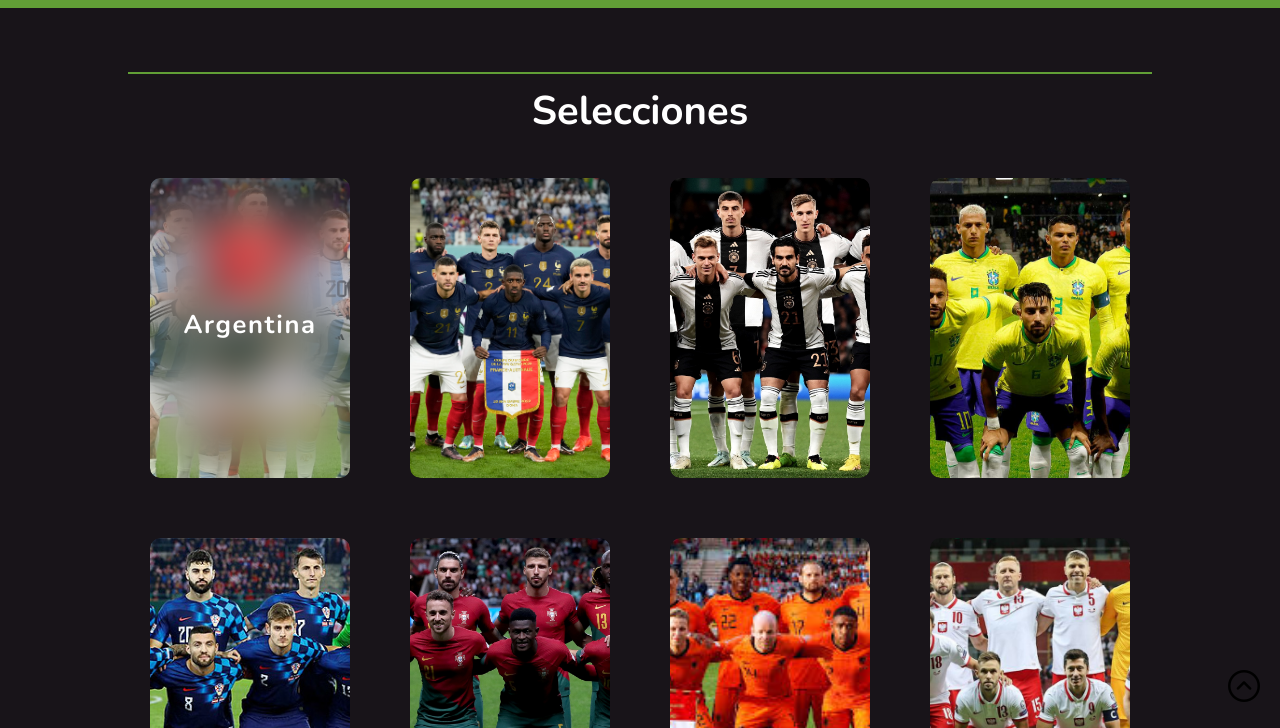
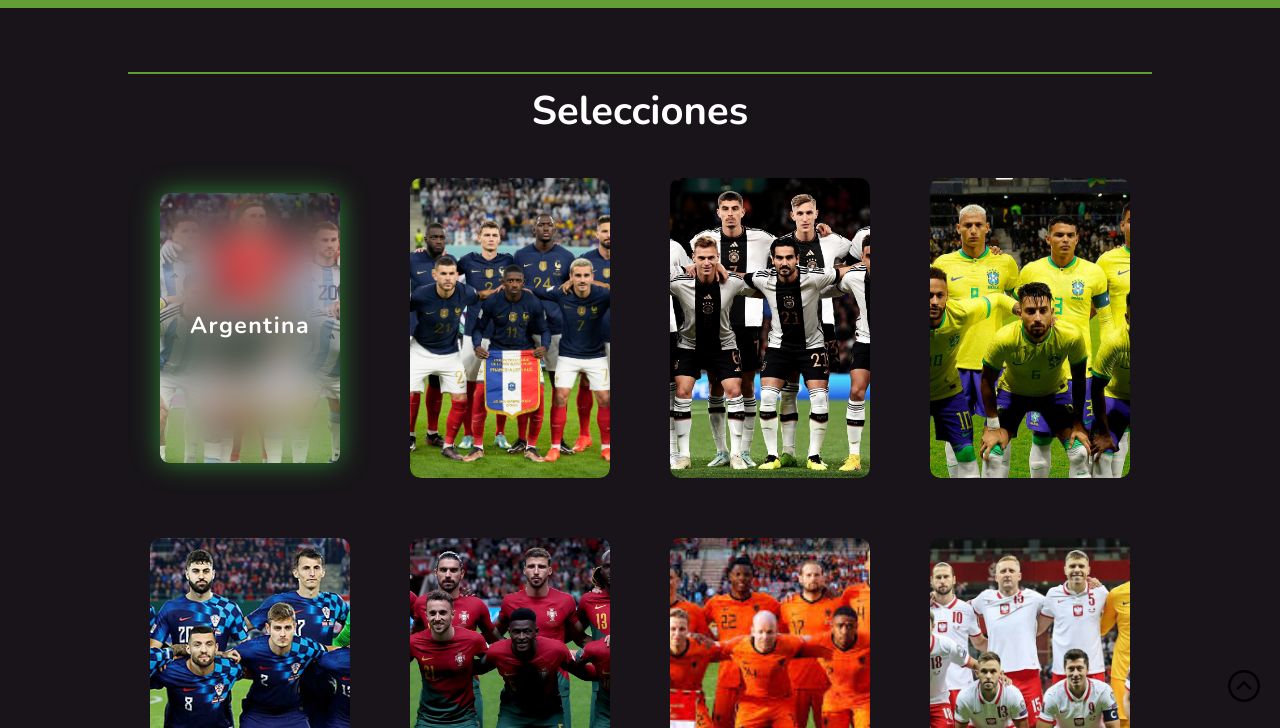
Before and after one commit to jazbascunan01/PasionMundial, a plain HTML site: page index.html in a window 1280 px wide. In both pictures the pointer is over the element 250 px from the left and 1496 px from the top of the page. Shown: the part 1168-1896 px from the top of the page. Drawn offline with nearby package versions, Linux system fonts and the light colour scheme.

Commit message:
Terminado

```diff
--- a/styles/style.css
+++ b/styles/style.css
@@ -451,6 +451,10 @@ input:not(.check,.boton), select {
     margin-top: 0px;
     margin-bottom: 0px;
 }
+.pelicula:hover{
+    box-shadow: 0 0 30px #369f3bcd;
+    transform: scale(0.9);
+}
 .pelicula:hover .tituloPelicula {
     width: 100%;
     height: 100%;
```
